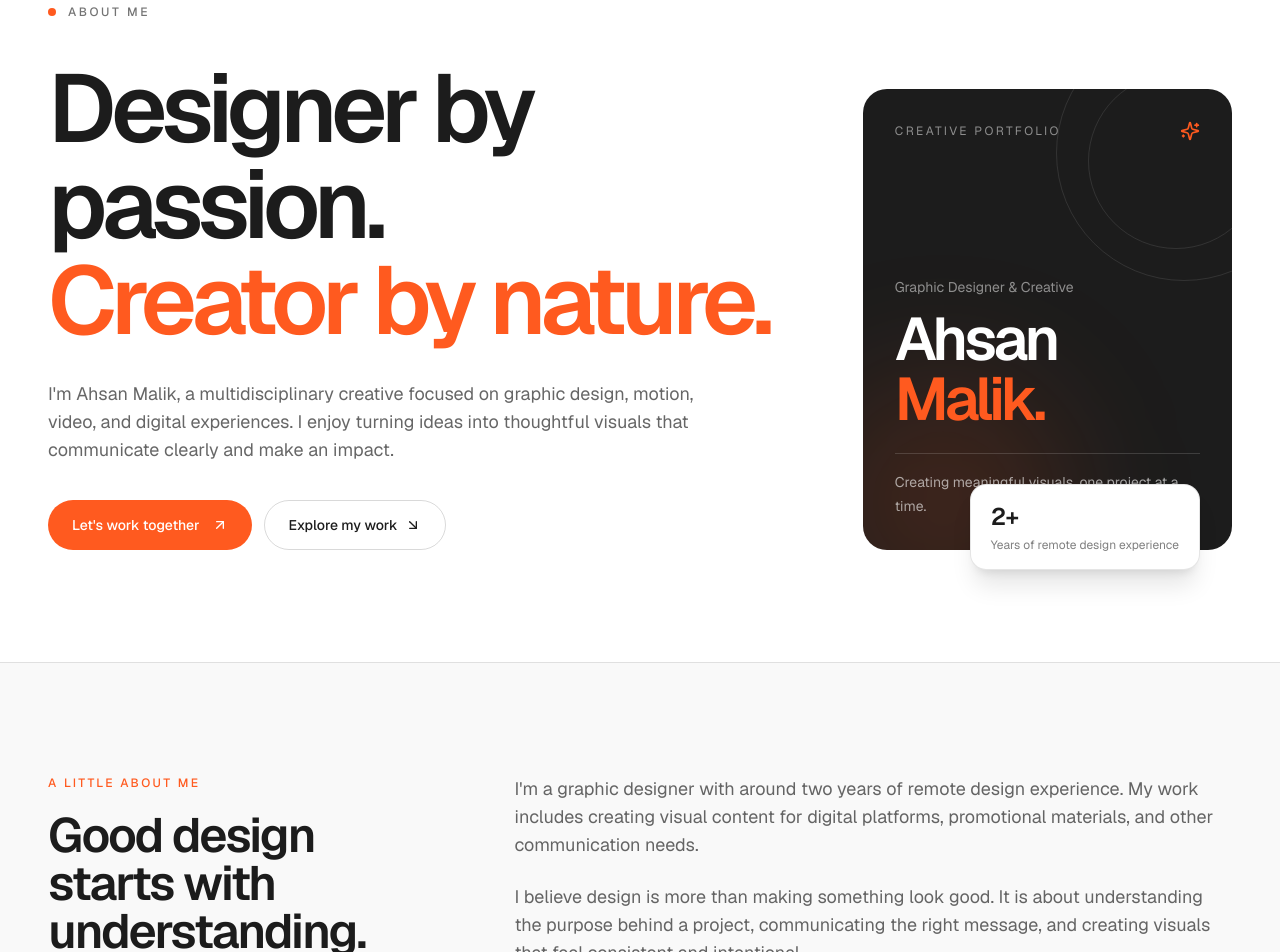
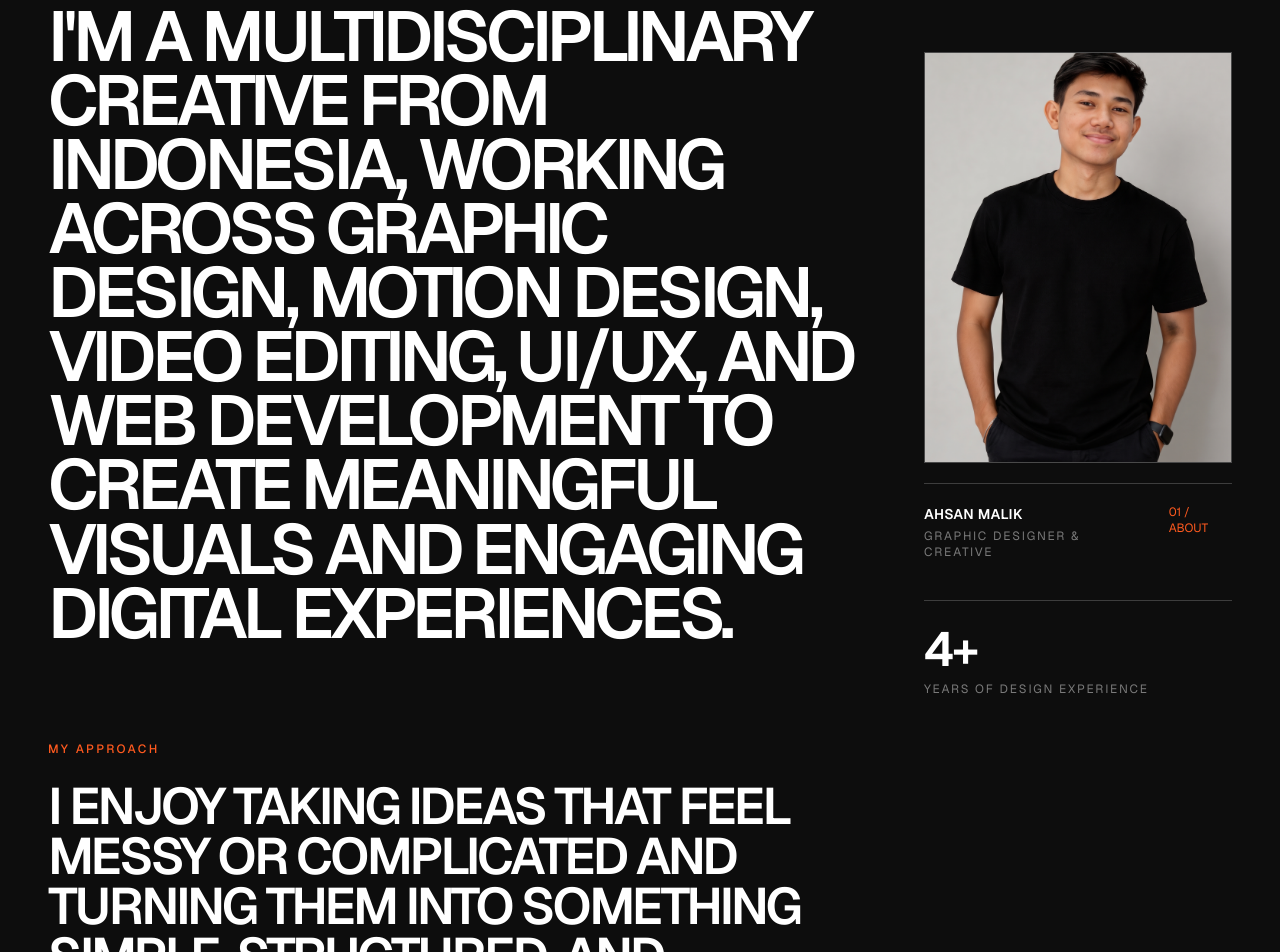
Before and after one commit to Yuton1/Portofolio_Malik, a Next.js app: page /about in a window 1280 px wide. Shown: the part 140-1092 px from the top of the page. Built offline with nearby package versions, Linux system fonts and the light colour scheme.

Commit message:
perbaiki halaman about

```diff
--- a/app/(site)/about/page.tsx
+++ b/app/(site)/about/page.tsx
@@ -1,5 +1,14 @@
 
+"use client";
 import Link from "next/link";
+import Image from "next/image";
+import { useRef } from "react";
+import {
+  motion,
+  useScroll,
+  useTransform,
+  useReducedMotion,
+} from "framer-motion";
 import {
   ArrowDownRight,
   ArrowRight,
@@ -71,96 +80,154 @@ const software = [
   },
 ];
 
+function ScrollRevealText({
+  children,
+  className = "",
+}: {
+  children: React.ReactNode;
+  className?: string;
+}) {
+  const ref = useRef<HTMLParagraphElement>(null);
+
+  const { scrollYProgress } = useScroll({
+    target: ref,
+    offset: ["start 0.9", "start 0.35"],
+  });
+
+  const color = useTransform(
+    scrollYProgress,
+    [0, 1],
+    ["#666666", "#ffffff"]
+  );
+
+  return (
+    <motion.p
+      ref={ref}
+      style={{ color }}
+      className={className}
+    >
+      {children}
+    </motion.p>
+  );
+}
+
 export default function AboutPage() {
+  const shouldReduceMotion = useReducedMotion();
+
+  const fadeUp = {
+    hidden: {
+      opacity: 0,
+      y: shouldReduceMotion ? 0 : 35,
+    },
+    visible: {
+      opacity: 1,
+      y: 0,
+      transition: {
+        duration: shouldReduceMotion ? 0 : 0.8,
+        ease: [0.22, 1, 0.36, 1] as const,
+      },
+    },
+  };
+
   return (
-    <main className="overflow-hidden">
-      {/* HERO */}
-      <section className="px-5 pb-20 pt-20 sm:px-8 sm:pb-28 sm:pt-28 lg:px-12 lg:pt-36">
-        <div className="mx-auto max-w-7xl">
-          <div className="mb-10 flex items-center gap-3">
-            <span className="h-2 w-2 rounded-full bg-[#ff5a1f]" />
-            <p className="text-xs font-medium uppercase tracking-[0.22em] text-black/55 dark:text-white/55">
-              About Me
-            </p>
+    <main className="overflow-hidden bg-[#0d0d0d] text-white">
+
+      {/* ABOUT INTRO */}
+      <section className="relative min-h-screen border-b border-white/15 px-5 pb-20 pt-32 sm:px-8 lg:px-12 lg:pt-36">
+
+        <div className="mx-auto grid max-w-[1600px] gap-14 lg:grid-cols-[1.45fr_0.55fr] lg:gap-16">
+
+          {/* LEFT CONTENT */}
+          <div className="flex flex-col">
+            <motion.div
+              variants={fadeUp}
+              initial="hidden"
+              animate="visible"
+              transition={{ delay: 0.1 }}
+            >
+              <h1 className="max-w-[1050px] text-[clamp(2.4rem,5.5vw,6.5rem)] font-semibold uppercase leading-[0.91] tracking-[-0.065em]">
+                I&apos;m a multidisciplinary creative from Indonesia, working across graphic design, motion design, video editing, UI/UX, and web development to create meaningful visuals and engaging digital experiences.
+              </h1>
+            </motion.div>
+
+            <motion.div
+              variants={fadeUp}
+              initial="hidden"
+              animate="visible"
+              transition={{ delay: 0.25 }}
+              className="mt-16 max-w-[1000px] sm:mt-24"
+            >
+              <h2 className="mb-6 text-xs font-medium uppercase tracking-[0.2em] text-[#ff5a1f]">
+                MY APPROACH
+              </h2>
+
+              <ScrollRevealText className="text-[clamp(1.8rem,4vw,4.5rem)] font-semibold uppercase leading-[0.98] tracking-[-0.055em]">
+                I enjoy taking ideas that feel messy or complicated and turning them into something simple, structured, and intentional.
+              </ScrollRevealText>
+
+              <ScrollRevealText className="mt-10 text-[clamp(1.8rem,4vw,4.5rem)] font-semibold uppercase leading-[0.98] tracking-[-0.055em]">
+                My goal is always the same: to create work that feels good, works well, and leaves a lasting impression.
+              </ScrollRevealText>
+            </motion.div>
           </div>
 
-          <div className="grid gap-12 lg:grid-cols-[1.35fr_0.65fr] lg:items-end">
-            <div>
-              <h1 className="max-w-5xl text-5xl font-semibold leading-[0.98] tracking-[-0.06em] sm:text-7xl lg:text-8xl">
-                Designer by passion.
-                <span className="block text-[#ff5a1f]">
-                  Creator by nature.
-                </span>
-              </h1>
+          {/* RIGHT PROFILE IMAGE */}
+          <motion.aside
+            variants={fadeUp}
+            initial="hidden"
+            animate="visible"
+            transition={{ delay: 0.2 }}
+            className="relative lg:pt-12"
+          >
+            <div className="relative mx-auto max-w-[440px]">
 
-              <p className="mt-8 max-w-2xl text-base leading-8 text-black/60 dark:text-white/60 sm:text-lg">
-                I&apos;m Ahsan Malik, a multidisciplinary creative
-                focused on graphic design, motion, video, and
-                digital experiences. I enjoy turning ideas into
-                thoughtful visuals that communicate clearly and
-                make an impact.
-              </p>
+              {/* Image frame */}
+              <div className="relative aspect-[3/4] overflow-hidden border border-white/20 bg-[#1c1c1c] p-3 sm:p-4">
 
-              <div className="mt-9 flex flex-wrap gap-3">
-                <Link
-                  href="/contact"
-                  className="group inline-flex items-center gap-3 rounded-full bg-[#ff5a1f] px-6 py-3.5 text-sm font-medium text-white transition hover:bg-[#e94b13]"
-                >
-                  Let&apos;s work together
-                  <ArrowUpRight className="h-4 w-4 transition-transform group-hover:-translate-y-0.5 group-hover:translate-x-0.5" />
-                </Link>
+                <Image
+                  src="/images/about/fotoabout.jpeg"
+                  alt="Ahsan Malik portrait"
+                  fill
+                  priority
+                  sizes="(max-width: 1024px) 90vw, 440px"
+                  className="object-cover"
+                />
 
-                <Link
-                  href="/work"
-                  className="inline-flex items-center gap-2 rounded-full border border-black/15 px-6 py-3.5 text-sm font-medium transition hover:border-[#ff5a1f] dark:border-white/15"
-                >
-                  Explore my work
-                  <ArrowDownRight className="h-4 w-4" />
-                </Link>
               </div>
-            </div>
 
-            {/* Profile card */}
-            <div className="relative">
-              <div className="relative flex aspect-[4/5] min-h-[300px] flex-col justify-between overflow-hidden rounded-3xl bg-[#1c1c1c] p-6 text-white sm:p-8">
-                <div className="absolute -right-20 -top-16 h-64 w-64 rounded-full border border-white/10" />
-                <div className="absolute -right-8 -top-4 h-44 w-44 rounded-full border border-white/10" />
-                <div className="absolute -bottom-20 -left-12 h-64 w-64 rounded-full bg-[#ff5a1f]/15 blur-3xl" />
+              {/* Image caption */}
+              <div className="mt-5 flex items-start justify-between gap-4 border-t border-white/20 pt-5">
 
-                <div className="relative flex items-center justify-between">
-                  <span className="text-xs uppercase tracking-[0.2em] text-white/50">
-                    Creative Portfolio
-                  </span>
-                  <Sparkles className="h-5 w-5 text-[#ff5a1f]" />
+                <div>
+                  <p className="text-sm font-semibold uppercase tracking-wide">
+                    Ahsan Malik
+                  </p>
+
+                  <p className="mt-1 text-xs uppercase tracking-[0.15em] text-white/45">
+                    Graphic Designer & Creative
+                  </p>
                 </div>
 
-                <div className="relative">
-                  <p className="mb-3 text-sm text-white/50">
-                    Graphic Designer & Creative
-                  </p>
-                  <p className="text-5xl font-semibold tracking-[-0.06em] sm:text-6xl">
-                    Ahsan
-                    <br />
-                    <span className="text-[#ff5a1f]">Malik.</span>
-                  </p>
-                  <div className="mt-6 h-px w-full bg-white/15" />
-                  <p className="mt-4 text-sm leading-6 text-white/60">
-                    Creating meaningful visuals, one project
-                    at a time.
-                  </p>
-                </div>
+                <span className="text-xs text-[#ff5a1f]">
+                  01 / ABOUT
+                </span>
+
               </div>
 
-              <div className="absolute -bottom-5 right-4 rounded-2xl border border-black/10 bg-white px-5 py-4 shadow-xl dark:border-white/10 dark:bg-[#252525] sm:right-8">
-                <p className="text-2xl font-semibold tracking-tight">
-                  2+
+              {/* Experience */}
+              <div className="mt-10 border-t border-white/20 pt-6">
+                <p className="text-5xl font-semibold tracking-[-0.06em]">
+                  4+
                 </p>
-                <p className="mt-1 text-xs text-black/50 dark:text-white/50">
-                  Years of remote design experience
+
+                <p className="mt-2 text-xs uppercase tracking-[0.15em] text-white/45">
+                  Years of design experience
                 </p>
               </div>
+
             </div>
-          </div>
+          </motion.aside>
+
         </div>
       </section>
 
```
Also changed, not shown: public/images/about/fotoabout.jpeg (added).
